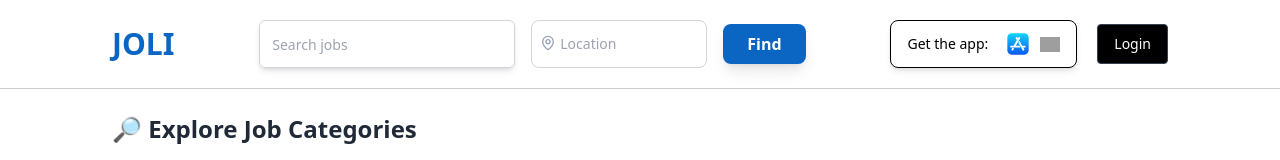
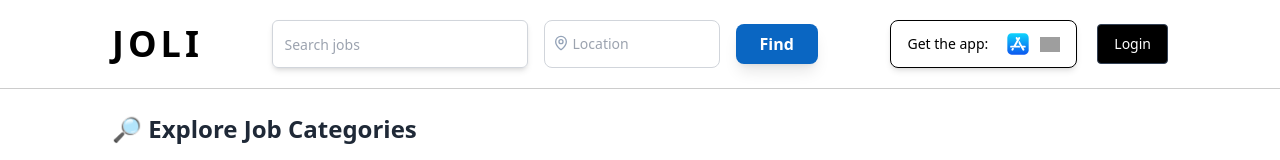
Before and after one commit to Irfan-Ahammed/joli-full-stack, a React (Vite) app in the folder frontend/: page /jobs in a window 1280 px wide. Shown: the top 160 px of the page. Built offline with nearby package versions, Linux system fonts and the light colour scheme; no server answers; grey boxes are pictures that could not be loaded.

Commit message:
fixed header padding

```diff
--- a/frontend/src/components/Navbar.jsx
+++ b/frontend/src/components/Navbar.jsx
@@ -9,6 +9,7 @@ import { motion, AnimatePresence } from "framer-motion";
 import { textVariants } from "@/styles/framerMotion";
 import ProfileDialog from "./ProfileDialog";
 import { Search } from "lucide-react";
+import Logo from "./logo/Logo";
 
 function Navbar() {
   const navigate = useNavigate();
@@ -31,12 +32,9 @@ function Navbar() {
 
   return (
     <motion.div initial={{ opacity: 0 }} animate={{ opacity: 1 }} transition={{ duration: 0.8 }} className="container mx-auto">
-      <div className="flex justify-between items-center px- md:py-5 py-3 lg:px-28">
+      <div className="flex justify-between items-center px-4 md:py-5 py-3 lg:px-28">
         {/* Logo */}
-        <Link to="/" className="font-extrabold text-3xl text-primary">
-          JOLI
-        </Link>
-
+       <Logo/>
         {/* Search Section */}
         <div className="hidden md:flex items-center space-x-3 lg:space-x-4">
           <Input type="text" placeholder="Search jobs" className="w-64 h-12 border border-gray-300 shadow-md rounded-md" />
--- /dev/null
+++ b/frontend/src/components/logo/Logo.jsx
@@ -0,0 +1,29 @@
+import { motion } from "framer-motion";
+import { Link } from "react-router-dom";
+
+const textVariants = {
+  hidden: { opacity: 0, y: 20 },
+  visible: (i) => ({
+    opacity: 1,
+    y: 0,
+    transition: { delay: i * 0.2, duration: 0.5, ease: "easeOut" },
+  }),
+};
+
+function Logo() {
+  const letters = ["J", "O", "L", "I"];
+
+  return (
+    <Link to="/">
+      <motion.div className="flex space-x-1 sm:text-4xl text-3xl  font-extrabold text-black dark:text-white">
+        {letters.map((letter, index) => (
+          <motion.span key={index} custom={index} initial="hidden" animate="visible" variants={textVariants}>
+            {letter}
+          </motion.span>
+        ))}
+      </motion.div>
+    </Link>
+  );
+}
+
+export default Logo;
```
